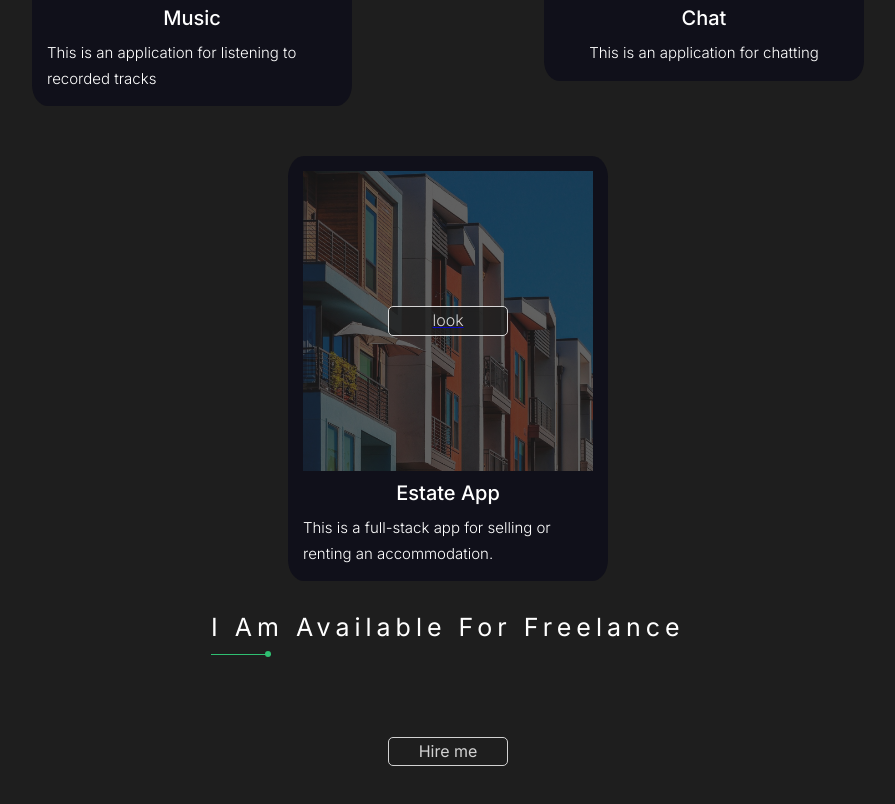
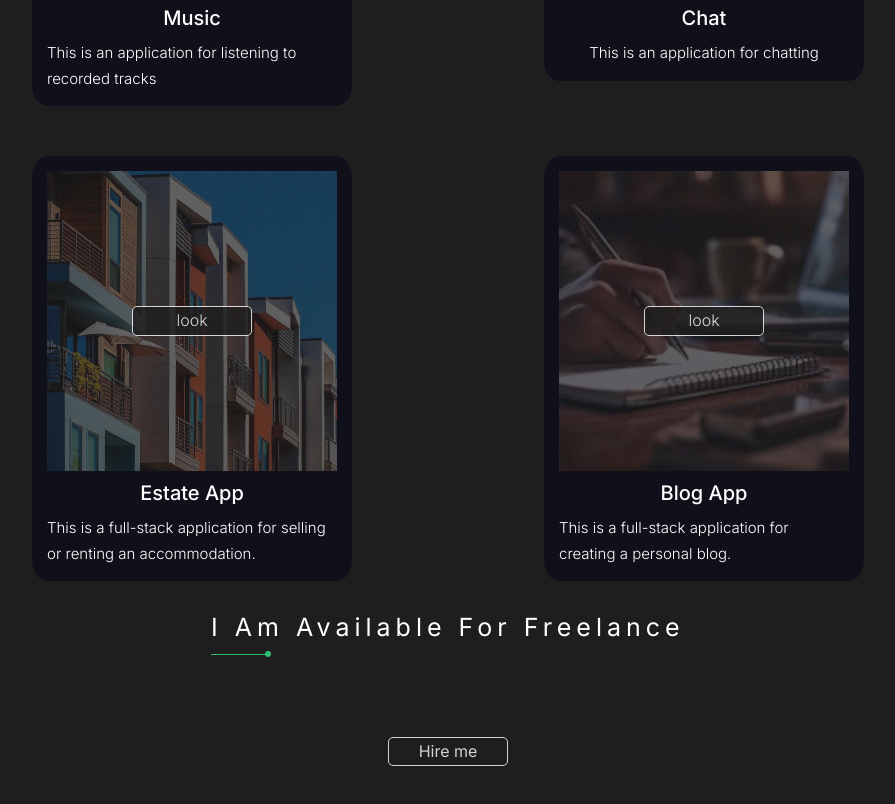
Before and after one commit to Alex62510/MyPortfolio, a React (Create React App) app: page / in a window 1280 px wide. Shown: the part 2900-3704 px from the top of the page, without its empty margins (192-1087 px from the left). Built offline with nearby package versions, Linux system fonts and the light colour scheme.

Commit message:
commit 047 add blog app

```diff
--- a/src/Projects/Project/Project.tsx
+++ b/src/Projects/Project/Project.tsx
@@ -5,19 +5,22 @@ type JobPropsType = {
     title: string
     description: string
     style: {}
-    link:string
+    link: string
 }
 const Project = (props: JobPropsType) => {
     return (
         <div className={style.project}>
 
-                <div className={style.projectImg} style={props.style}>
-                    <div className={style.lookImg}>
-                        <a href={props.link} ><div className={style.link}>look</div></a>
-                    </div>
+            <div className={style.projectImg} style={props.style}>
+                <div className={style.lookImg}>
+                    <a href={props.link} target={'_blank'}
+                       rel={'noopener noreferrer'} style={{textDecoration:"none"}}>
+                        <div className={style.link}>look</div>
+                    </a>
                 </div>
-                <h6 className={style.projectTitle}>{props.title}</h6>
-                <span className={style.description}>{props.description}</span>
+            </div>
+            <h6 className={style.projectTitle}>{props.title}</h6>
+            <span className={style.description}>{props.description}</span>
 
         </div>
     );
--- a/src/Projects/Projects.module.scss
+++ b/src/Projects/Projects.module.scss
@@ -18,6 +18,7 @@
       flex-wrap: wrap;
       margin-top: 30px;
 
+
       @media screen and (max-width: 804px) {
         justify-content: center;
 
--- a/src/Projects/Projects.tsx
+++ b/src/Projects/Projects.tsx
@@ -9,6 +9,7 @@ import musicImg from '../assets/image/MusicImg.jpg'
 import algoImg from '../assets/image/AlgoImg.jpg'
 import chatImg from '../assets/image/ChatImg.jpg'
 import estateImg from '../assets/image/estateImg.jpg'
+import blogImg from '../assets/image/blogImg.jpg'
 import {Zoom} from "react-awesome-reveal";
 
 const Projects = () => {
@@ -32,6 +33,9 @@ const Projects = () => {
     };
     const estate = {
         backgroundImage: `url(${estateImg})`,
+    };
+    const blog = {
+        backgroundImage: `url(${blogImg})`,
     };
 
     return (
@@ -65,7 +69,11 @@ const Projects = () => {
                     </Zoom>
                     <Zoom>
                         <Project  link={"https://alex-orlov-estate-app.onrender.com/"} title={"Estate App"} style={estate}
-                                  description={"This is a full-stack app for selling or renting an accommodation."}/>
+                                  description={"This is a full-stack application for selling or renting an accommodation."}/>
+                    </Zoom>
+                    <Zoom>
+                        <Project  link={"https://blog-fullstack-v4zf.onrender.com/"} title={"Blog App"} style={blog}
+                                  description={"This is a full-stack application for creating a personal blog."}/>
                     </Zoom>
                 </div>
             </div>
```
Also changed, not shown: src/Projects/Project/Project.module.scss (+10 -4 lines), src/assets/image/blogImg.jpg (added).
